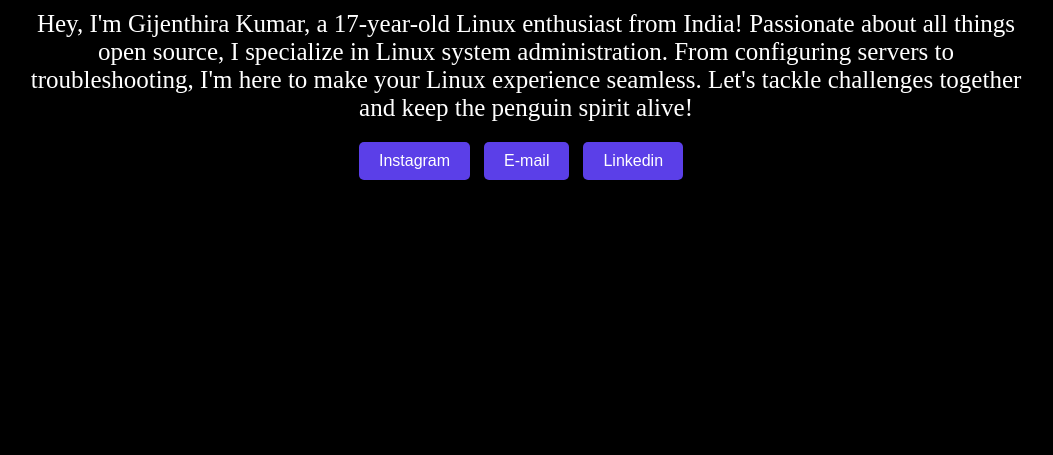
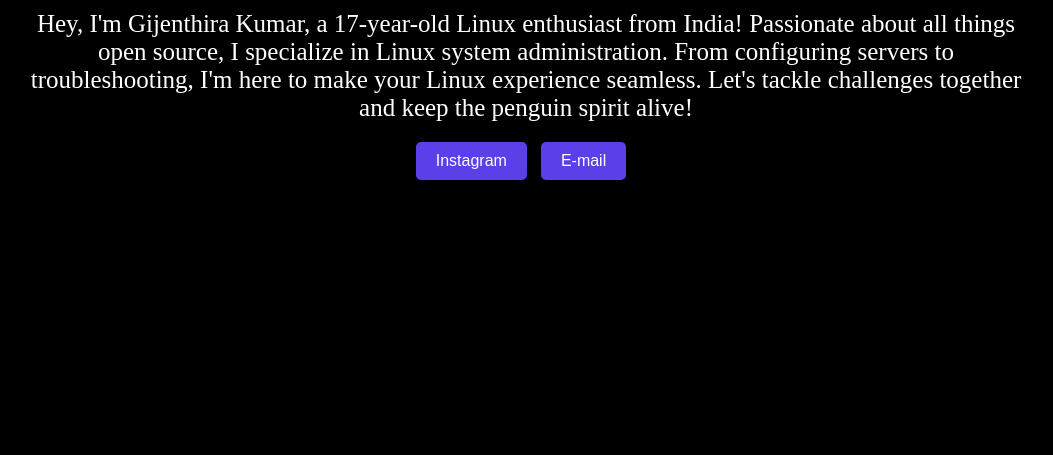
Before and after one commit to nulshade/gijenthira-fr.github.io, a plain HTML site: page index.html in a window 1280 px wide. Shown: the part 345-800 px from the top of the page, without its empty margins (114-1167 px from the left). Drawn offline with Linux system fonts and the light colour scheme.

Commit message:
Update index.html

```diff
--- a/index.html
+++ b/index.html
@@ -21,7 +21,6 @@
         <p> Hey, I'm Gijenthira Kumar, a 17-year-old Linux enthusiast from India! Passionate about all things open source, I specialize in Linux system administration. From configuring servers to troubleshooting, I'm here to make your Linux experience seamless. Let's tackle challenges together and keep the penguin spirit alive! </p>
         <a href="https://instagram.com/fearless_raiden"><button>Instagram</button></a>
         <a href="mailto:gijenthira@tranzhex.net"><button>E-mail</button></a>
-        <a href="https://www.linkedin.com/in/gijenthira-kumar/"><button>Linkedin</button></a>
     </div>
 </body>
 </html>
```
